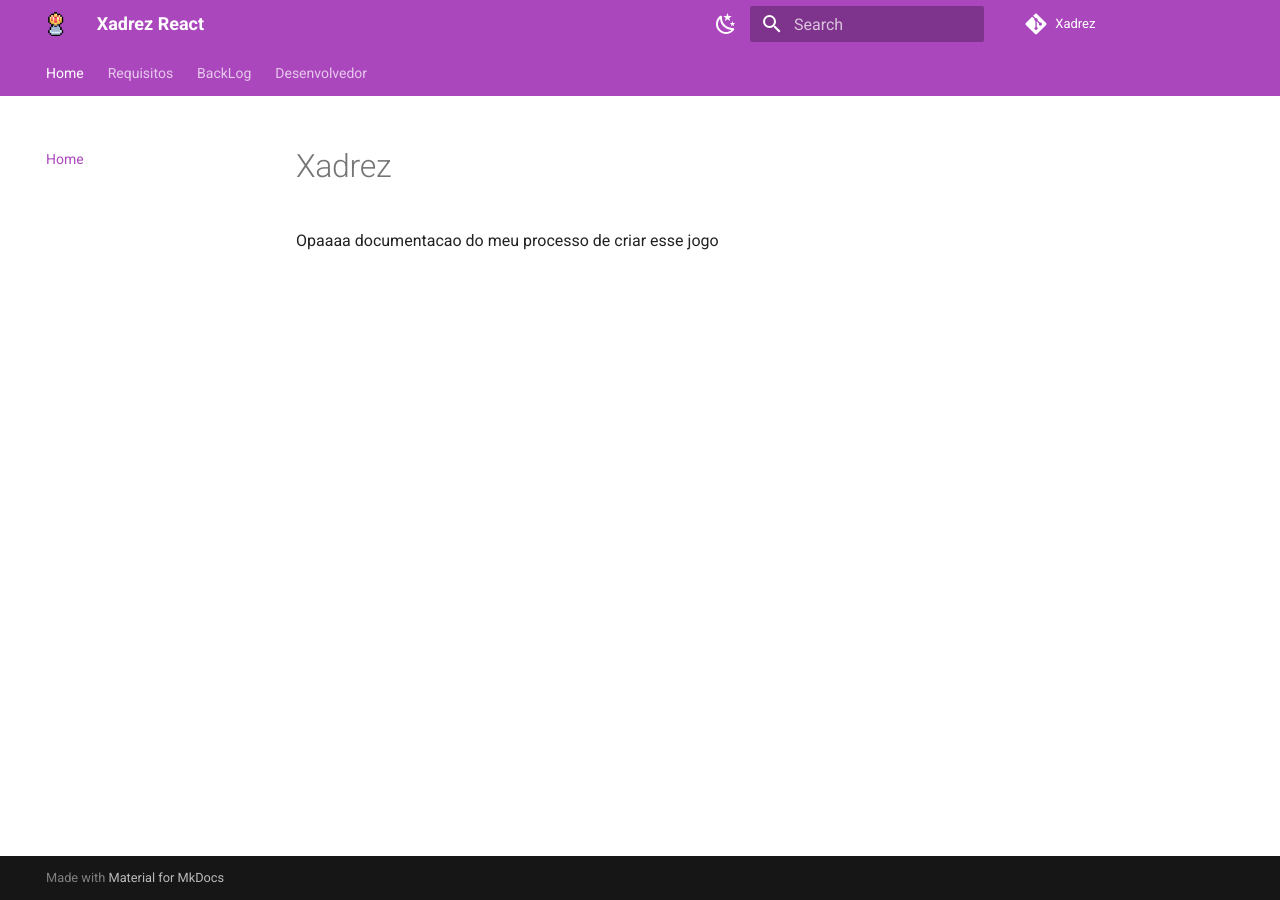
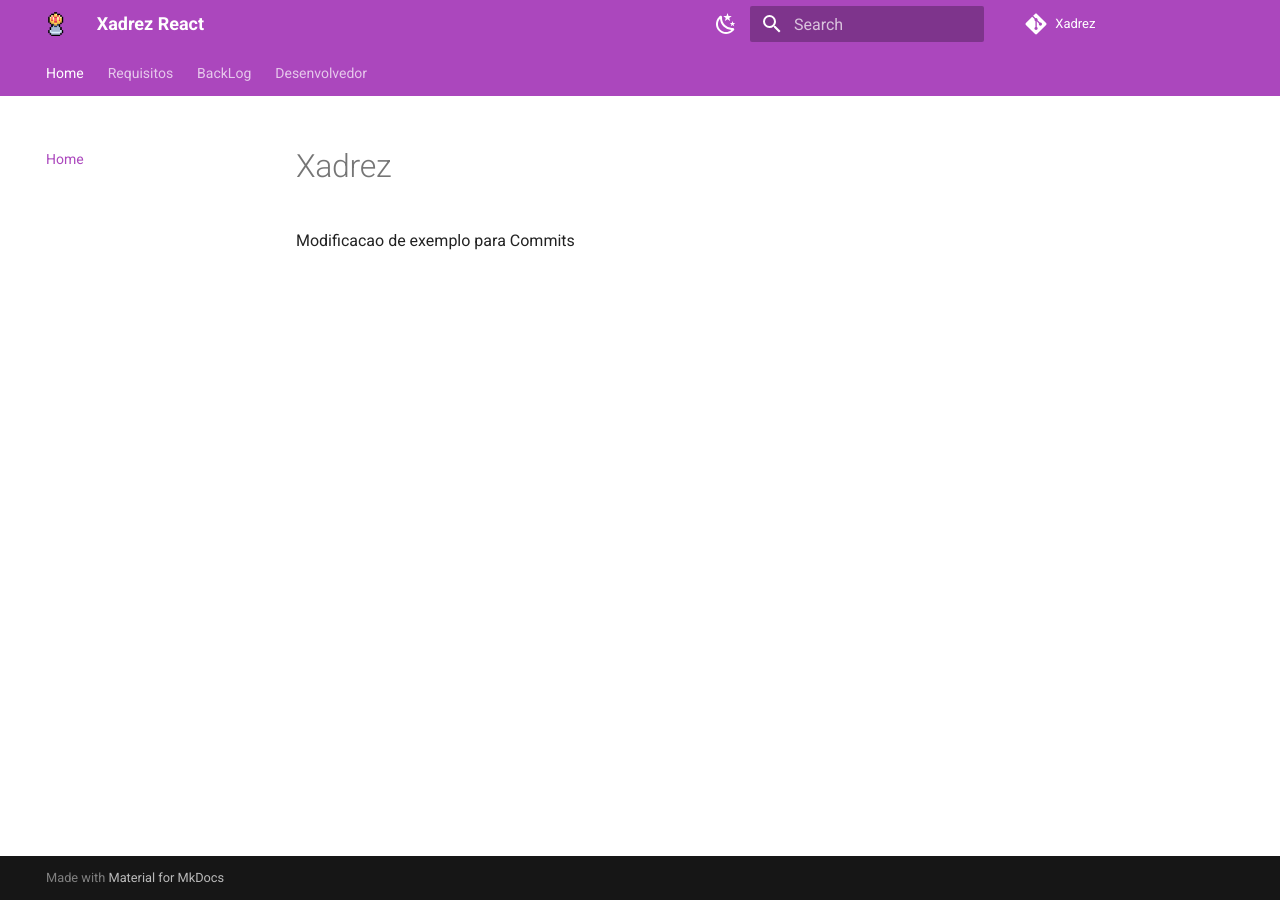
Before and after one commit to GUGOFO/Xadrez, an MkDocs documentation site: the page built from docs/index.md, in a window 1280 px wide. Built offline with MkDocs 1.6.1 and Material for MkDocs 9.7.7, drawn with Linux system fonts in a browser that asks for light colours; comment, search, counter and statistics services are not loaded.

Commit message:
Exemplo de Commit

```diff
--- a/docs/index.md
+++ b/docs/index.md
@@ -1,3 +1,3 @@
 # Xadrez
 
-Opaaaa documentacao do meu processo de criar esse jogo
+Modificacao de exemplo para Commits
```
